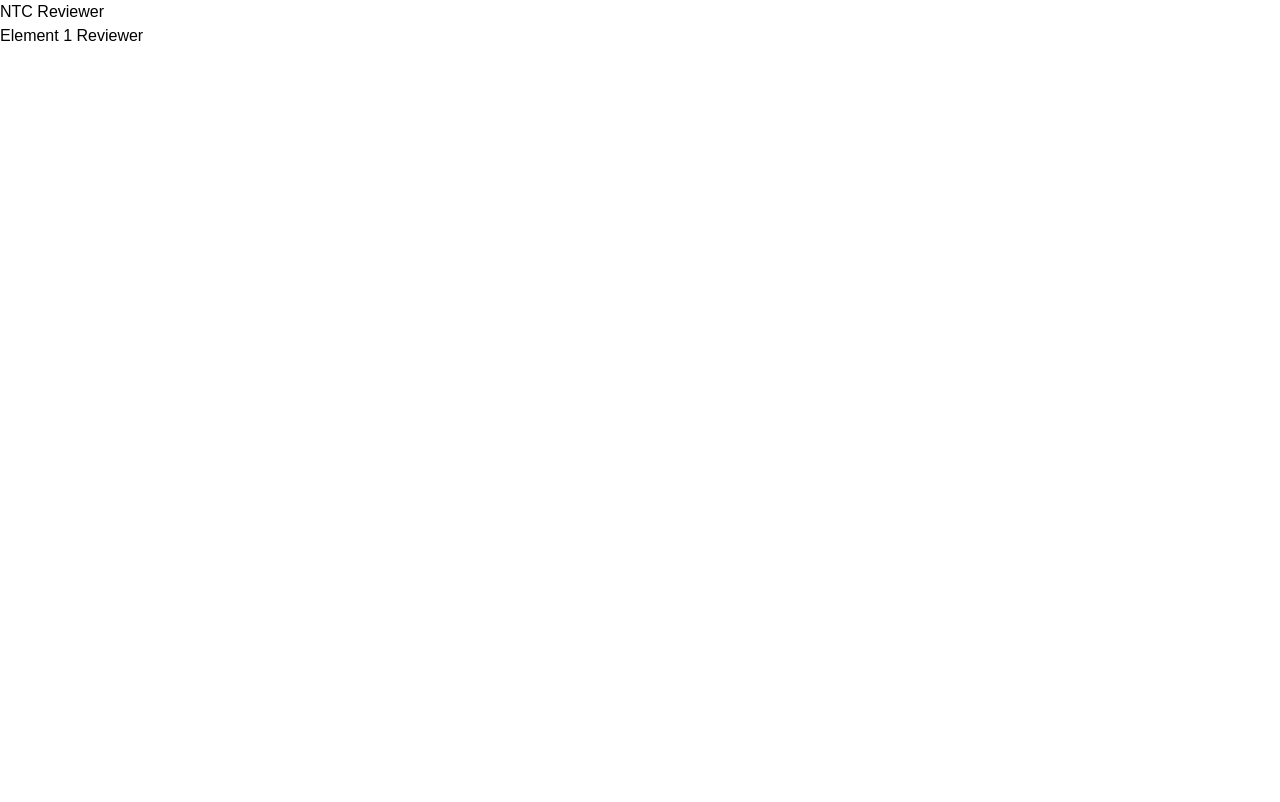
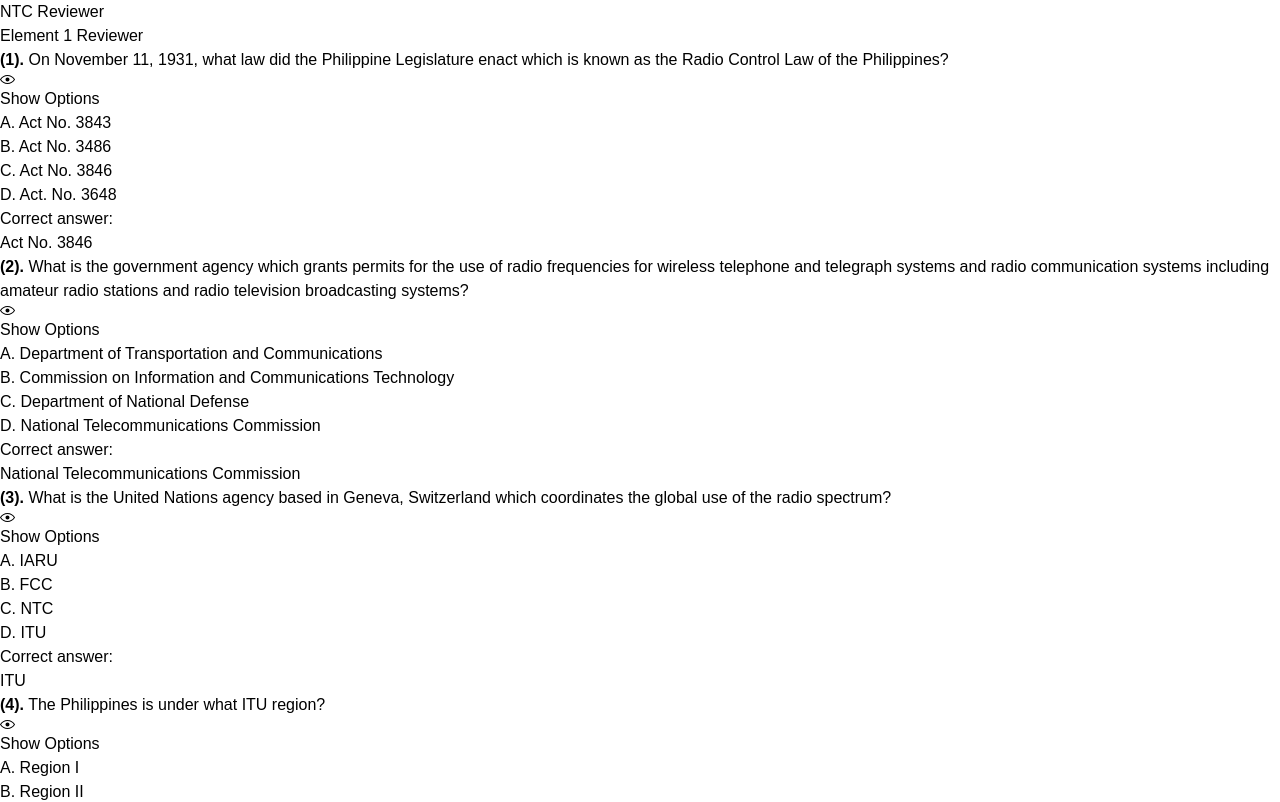
Before and after one commit to JayCabasag/ntc-reviewer, a React (Vite) app: page /element/1/review in a window 1280 px wide. Shown: the top 802 px of the page. Built offline with nearby package versions, Linux system fonts and the light colour scheme.

Commit message:
Added chnages

```diff
--- a/package.json
+++ b/package.json
@@ -11,6 +11,7 @@
   },
   "dependencies": {
     "@fortawesome/react-fontawesome": "^0.2.0",
+    "@radix-ui/react-icons": "^1.3.0",
     "react": "^18.2.0",
     "react-dom": "^18.2.0",
     "react-router-dom": "^6.15.0"
--- a/src/components/compositions/questions/Question.tsx
+++ b/src/components/compositions/questions/Question.tsx
@@ -1,5 +1,6 @@
-
+import { useState } from 'react'
 import { Question } from "../../../utils/types"
+import { EyeOpenIcon, EyeClosedIcon } from '@radix-ui/react-icons'
 
 interface ComponentProps {
     props: Question
@@ -7,20 +8,35 @@ interface ComponentProps {
 export default function QuestionCard({ props } : ComponentProps) {
 
   const { question, options, correctAnswer } = props
+  const [displayOptions, setDisplayOptions] = useState<boolean>(false)
 
   const getAnswer = (id: number) => {
     const answer = options.find(option => option.id === id)
     return answer?.label
   }
 
+  const letters = [ 'A', 'B', 'C', 'D']
+
   return (
-    <div>
-        <p>{question}</p>
-        {options.map(option => {
-            return <p key={option.id}>{option.label}</p>
+    <div className="p-4 flex flex-col gap-2">
+        <p><strong>({props.id}).</strong> {question}</p>
+        <div className='w-full'>
+          <button
+            className='transition-all'
+            onClick={() => setDisplayOptions(!displayOptions)}
+        >
+           <span className='flex items-center gap-2'>
+             {displayOptions ?  <><EyeClosedIcon /> Hide Options</> : <> <EyeOpenIcon /> Show Options </> }
+           </span>
+        </button>
+        </div>
+        {!displayOptions && options.map(option => {
+            return <p key={option.id}>{letters[option.id - 1]}.{' '}{option.label}</p>
         })}
-        <p>Correct answer: </p>
-        <p>{getAnswer(correctAnswer)}</p>
+        <div className="p-4 flex gap-4 mb-4 text-green-800 rounded-lg bg-green-50 dark:bg-gray-800 dark:text-green-400" role="alert">
+            <p  className="font-medium">Correct answer: </p>
+            <p>{getAnswer(correctAnswer)}</p>
+        </div>
     </div>
   )
 }
--- /dev/null
+++ b/src/components/compositions/questions/QuestionListings.tsx
@@ -0,0 +1,14 @@
+import { Question } from '../../../utils/types'
+import QuestionCard from './Question'
+
+interface ComponentProps {
+  questions: Question[]
+}
+
+export default function QuestionListings({ questions } : ComponentProps ) {
+  return (
+    <div className='max-w-7xl'>
+      {questions.map(question => <QuestionCard key={question.id} props={question}/>)}
+    </div>
+  )
+}
--- a/src/pages/review/review.tsx
+++ b/src/pages/review/review.tsx
@@ -1,14 +1,18 @@
 import { useParams } from "react-router-dom";
 import PageTitle from "../../components/compositions/home/PageTitle";
+import data from "../../data.json"
+import { Question } from "../../utils/types";
+import QuestionListings from "../../components/compositions/questions/QuestionListings";
 
 export default function ReviewPage() {
   const { elementId } = useParams()
+
+  const elementTwoQuestions = data[0]['element-2'] as Question[]
+
   return (
-    <div>
+    <div className="flex justify-center items-center flex-col gap-2 md:gap-8">
       <PageTitle text={`Element ${elementId} Reviewer`} />
-      <div>
-
-      </div>
+      <QuestionListings questions={elementTwoQuestions}/>
     </div>
   )
 }
--- a/src/utils/types.ts
+++ b/src/utils/types.ts
@@ -10,6 +10,7 @@ export type QuestionOption = {
 }
 
 export type Question = {
+    id: number,
     question: string,
     options: QuestionOption[],
     correctAnswer: number
```
Also changed, not shown: 1 other file (tests, documents, lock files or other folders).
